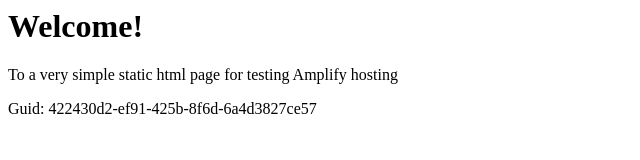
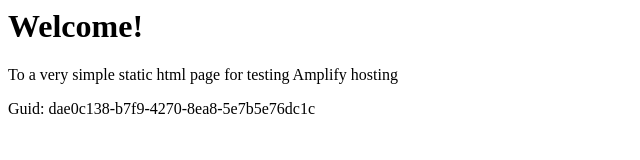
Before and after one commit to aws-aemilia-icn/Github-PR-Commit-Integration-Test-DoNotTouch-GitHubWebhookPushCanaryTest-v1-prod-ap-northeast-2, a website: page src/index.html in a window 1280 px wide. Shown: the full height of the page, 0-640 px from the left. Drawn offline with Linux system fonts and the light colour scheme.

Commit message:
commit from integ tests

```diff
--- a/src/index.html
+++ b/src/index.html
@@ -12,6 +12,6 @@
 <body>
     <h1>Welcome!</h1>
     <p>To a very simple static html page for testing Amplify hosting</p>
-    <p>Guid: 422430d2-ef91-425b-8f6d-6a4d3827ce57</p></body>
+    <p>Guid: dae0c138-b7f9-4270-8ea8-5e7b5e76dc1c</p></body>
 
 </html>
```
